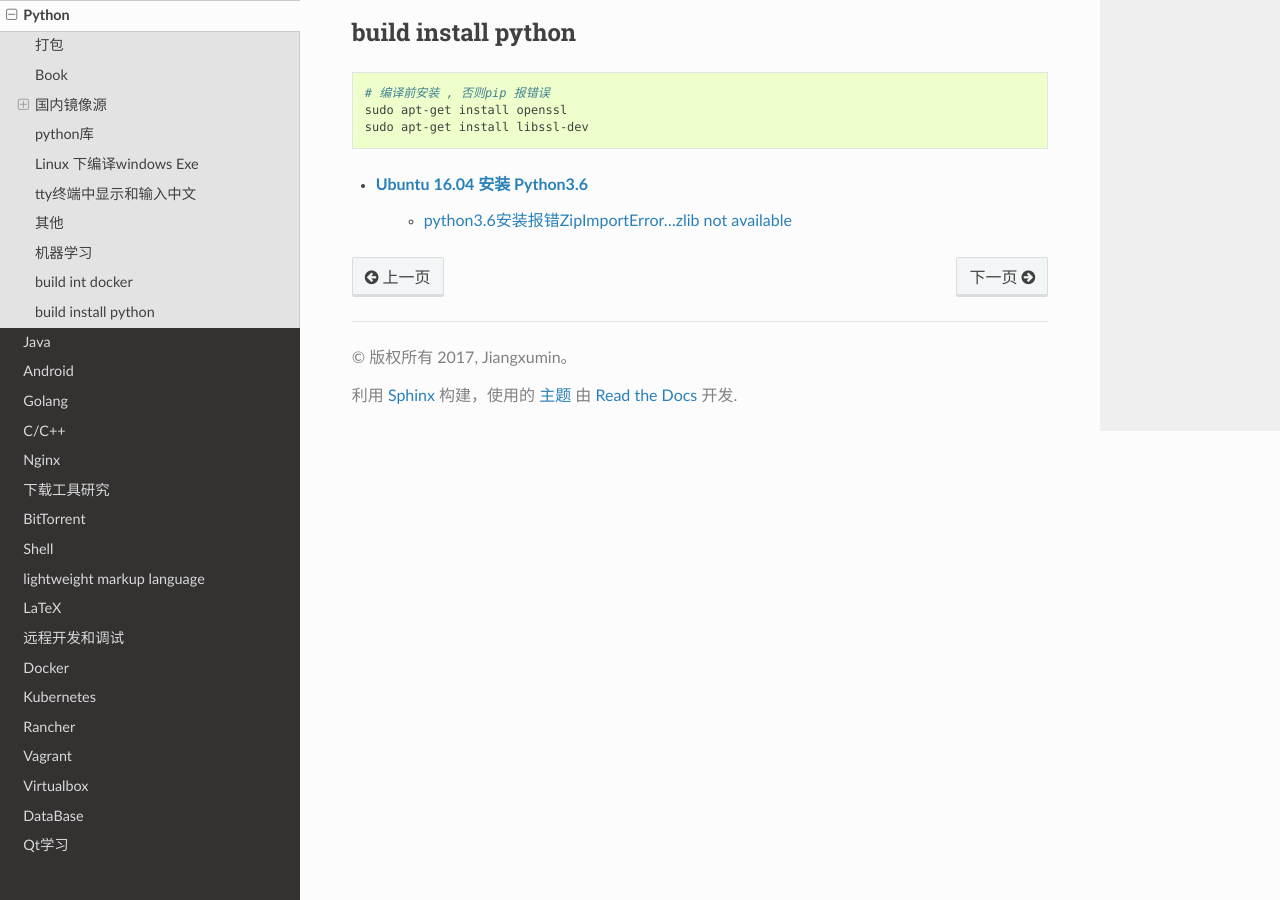
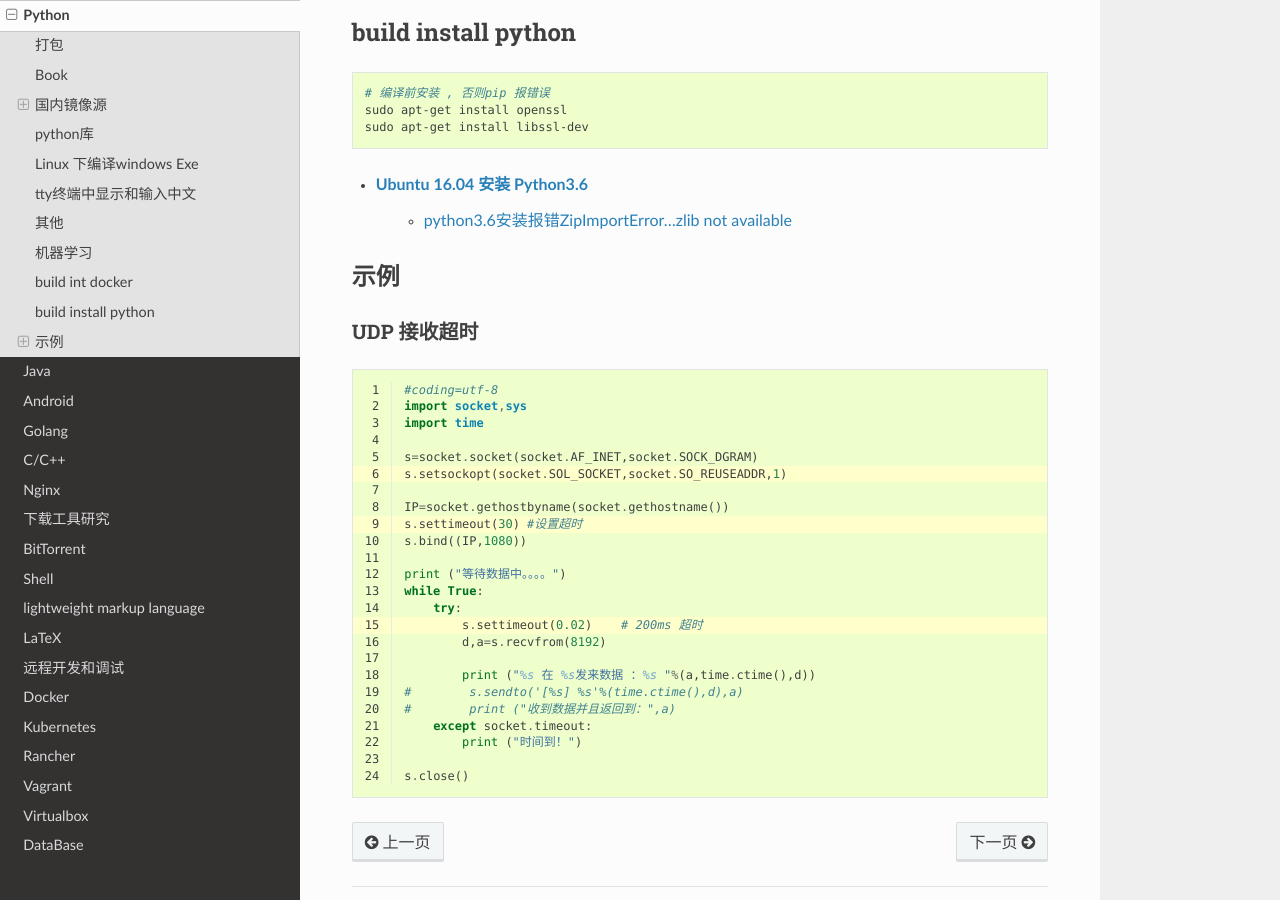
Before and after one commit to my-rds-store/my_space, a Sphinx documentation site: the page built from source/python/index.rst, in a window 1280 px wide and 900 px high, scrolled down 4240 px. Built offline with Sphinx 7.4.7 and the Read the Docs theme 2.0.0, drawn with Linux system fonts in a browser that asks for light colours.

Commit message:
update ...

```diff
--- a/source/python/index.rst
+++ b/source/python/index.rst
@@ -261,3 +261,15 @@ build install python
 
 * `Ubuntu 16.04 安装 Python3.6 <https://www.cnblogs.com/gaowengang/p/7736672.html>`_
         * `python3.6安装报错ZipImportError...zlib not available <https://blog.51cto.com/jschu/2174394>`_
+
+************************************
+示例
+************************************
+
+UDP 接收超时
+=============
+
+.. literalinclude:: src/udp_timeout.py
+    :linenos:
+    :language: python
+    :emphasize-lines: 6, 9,15
--- /dev/null
+++ b/source/python/src/udp_timeout.py
@@ -0,0 +1,24 @@
+#coding=utf-8
+import socket,sys
+import time
+
+s=socket.socket(socket.AF_INET,socket.SOCK_DGRAM)
+s.setsockopt(socket.SOL_SOCKET,socket.SO_REUSEADDR,1)
+
+IP=socket.gethostbyname(socket.gethostname())
+s.settimeout(30) #设置超时
+s.bind((IP,1080))
+
+print ("等待数据中。。。。")
+while True:
+    try:
+        s.settimeout(0.02)    # 200ms 超时
+        d,a=s.recvfrom(8192)
+
+        print ("%s 在 %s发来数据 ：%s "%(a,time.ctime(),d))
+#        s.sendto('[%s] %s'%(time.ctime(),d),a)
+#        print ("收到数据并且返回到：",a)
+    except socket.timeout:
+        print ("时间到！")
+
+s.close()
--- a/source/ros/index.rst
+++ b/source/ros/index.rst
@@ -197,6 +197,7 @@ Peak-CAN
 * `CAN BUS tools <https://cantools.readthedocs.io/en/latest/#>`_
 * `Can Dbc Editor : SavvyCAN <https://github.com/collin80/SavvyCAN/releases>`_
 
+* `PID <http://wiki.ros.org/pid>`_
 
 ------
 
```
